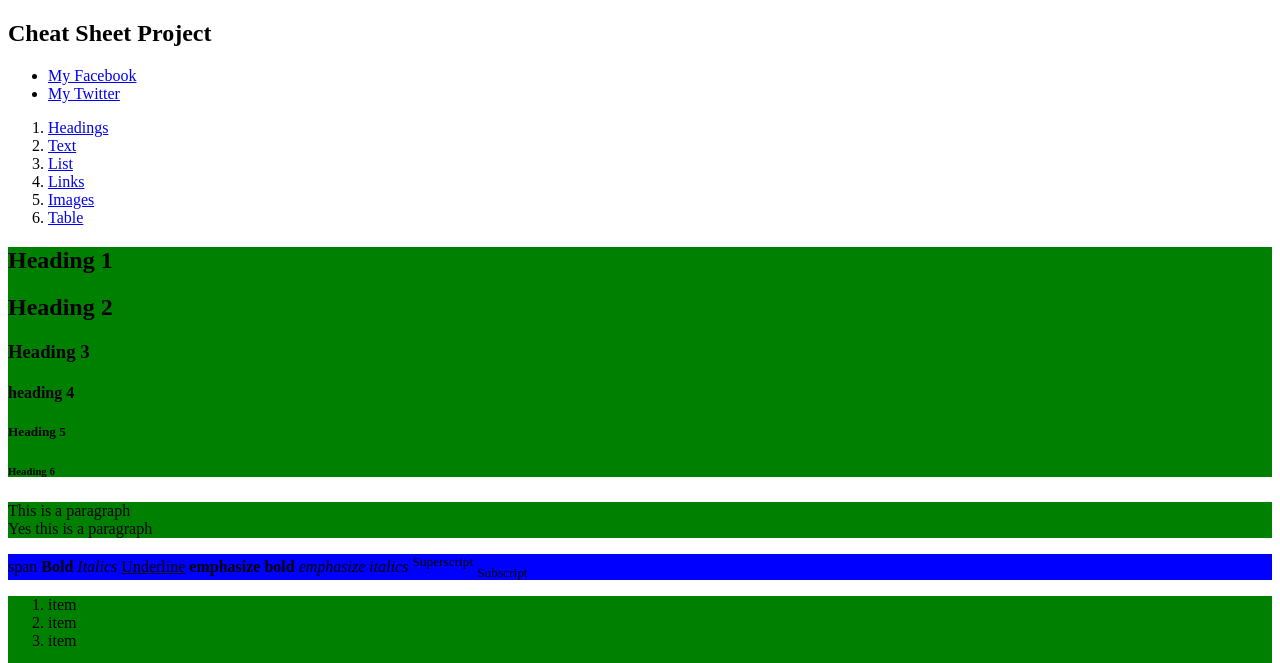
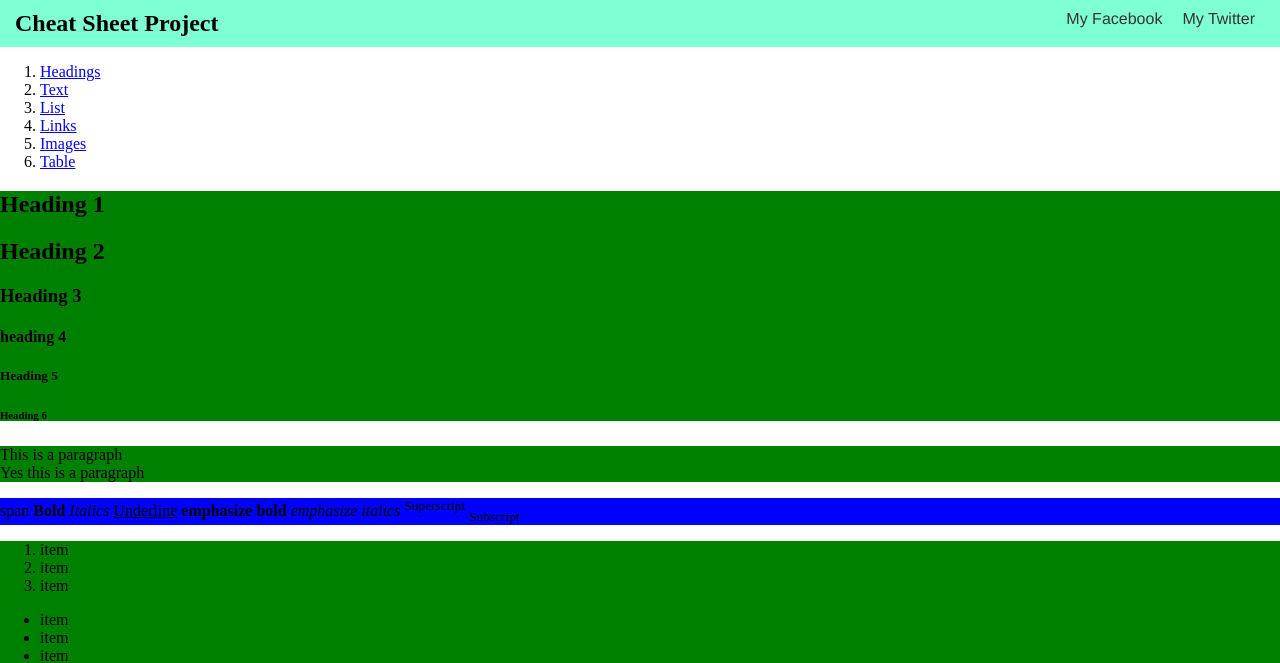
Before and after one commit to arsari/cheat-sheet-project, a plain HTML site: page pages/index.html in a window 1280 px wide. Shown: the top 663 px of the page. Drawn offline with Linux system fonts and the light colour scheme.

Commit message:
Add styling for header

```diff
--- a/assets/css/style.css
+++ b/assets/css/style.css
@@ -1,12 +1,50 @@
+body {
+  margin: 0px;
+}
+
+header {
+    background-color: aquamarine;
+    padding: 10px 15px;
+}
+
+header h2 {
+  display: inline-block;
+  margin: 0px;
+}
+
+header nav {
+  float: right;
+}
+
+header nav ul {
+    padding: 0px;
+    margin: 0px;
+}
+
+header nav ul li {
+  float: left;
+  margin: 0px 10px;
+  list-style: none;
+}
+
+header nav ul li a {
+    text-decoration: none;
+    color: #333;
+    font-family: helvetica, arial;
+}
+
+h2.text {
+  font-size: 100px;
+}
+
 section {
   background-color: green;
 }
+
 #text {
   background-color: blue;
 }
+
 .text {
   color: red;
 }
-h2.text {
-       font-size: 100px;
-     }
```
Lines whose indentation alone changed are shown as unchanged.
